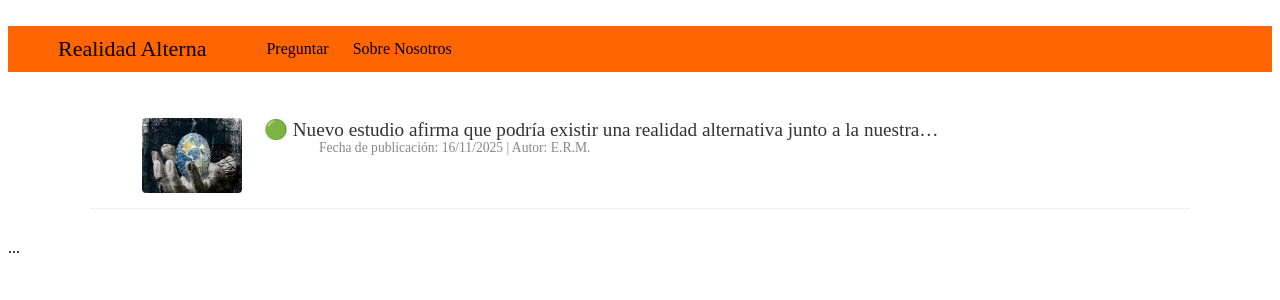
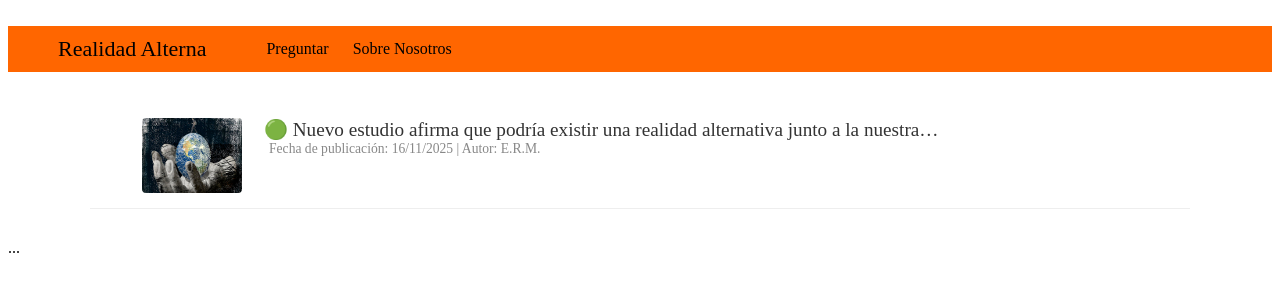
Before and after one commit to TierraSapiens/RealidadAlterna, a Jekyll site: the page built from index.md, in a window 1280 px wide. Shown: the top 300 px of the page. Built offline with Jekyll 4.4.1, drawn with Linux system fonts in a browser that asks for light colours.

Commit message:
Modificacion

```diff
--- a/assets/css/style.css
+++ b/assets/css/style.css
@@ -118,11 +118,11 @@ main {
   color: #888;
 
   /* Mantiene la altura */
-  margin-top: -1px;
+  margin-top: -0px;
 
   /* 🔥 AUMENTA ESTE VALOR para moverlo más a la DERECHA */
   /* SUGERENCIA: Prueba con un valor grande, como 80px, y luego ajústalo. */
-  margin-left: 50px;
+  margin-left: 40x;
 
   padding-left: 0;
 }
```
